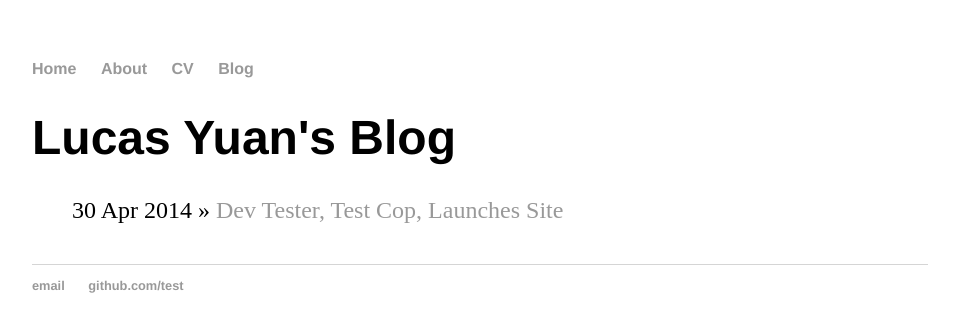
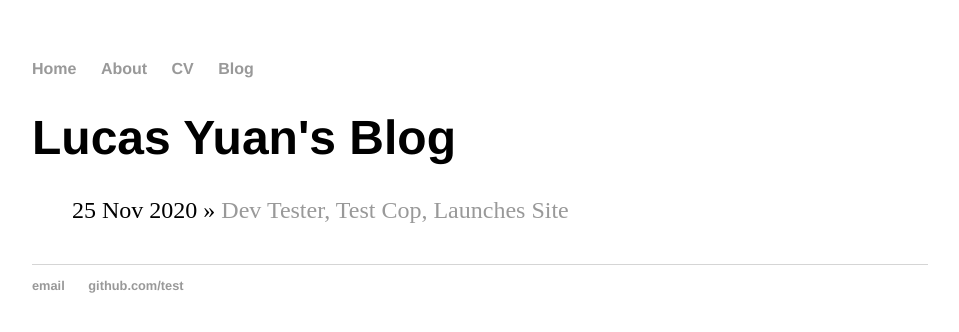
Before and after one commit to richard-yuan/richard-yuan.github.io, a Jekyll site: the page built from blog/index.html, in a window 1280 px wide. Shown: the top 332 px of the page, without its empty margins (160-1119 px from the left). Built offline with Jekyll 4.4.1, drawn with Linux system fonts in a browser that asks for light colours.

Commit message:
Update 2020-11-25-test.md

```diff
--- a/_posts/2020-11-25-test.md
+++ b/_posts/2020-11-25-test.md
@@ -1,7 +1,7 @@
 ---
 layout: post
 title: "Dev Tester, Test Cop, Launches Site"
-date: 2014-04-30
+date: 2020-11-25
 ---
 
 Well. Finally got around to putting this old website together. .......
```
